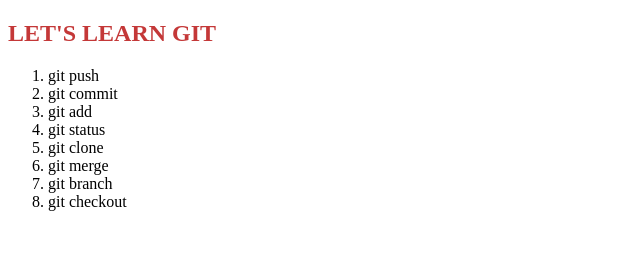
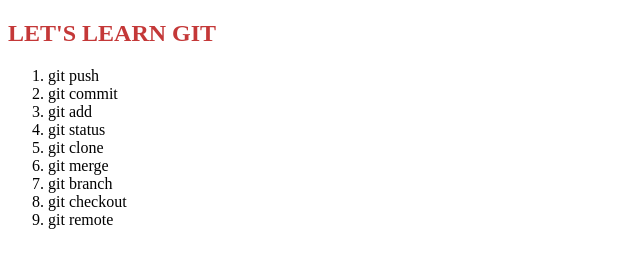
Before and after one commit to namruthahari/Sample-Git-Repo, a plain HTML site: page index.html in a window 1280 px wide. Shown: the full height of the page, 0-640 px from the left. Drawn offline with Linux system fonts and the light colour scheme.

Commit message:
Added changes to list

```diff
--- a/index.html
+++ b/index.html
@@ -29,6 +29,7 @@
         <li>git merge</li>
         <li>git branch</li>
         <li>git checkout</li>
+        <li>git remote</li>
     </ol>
 
 </body>
```
